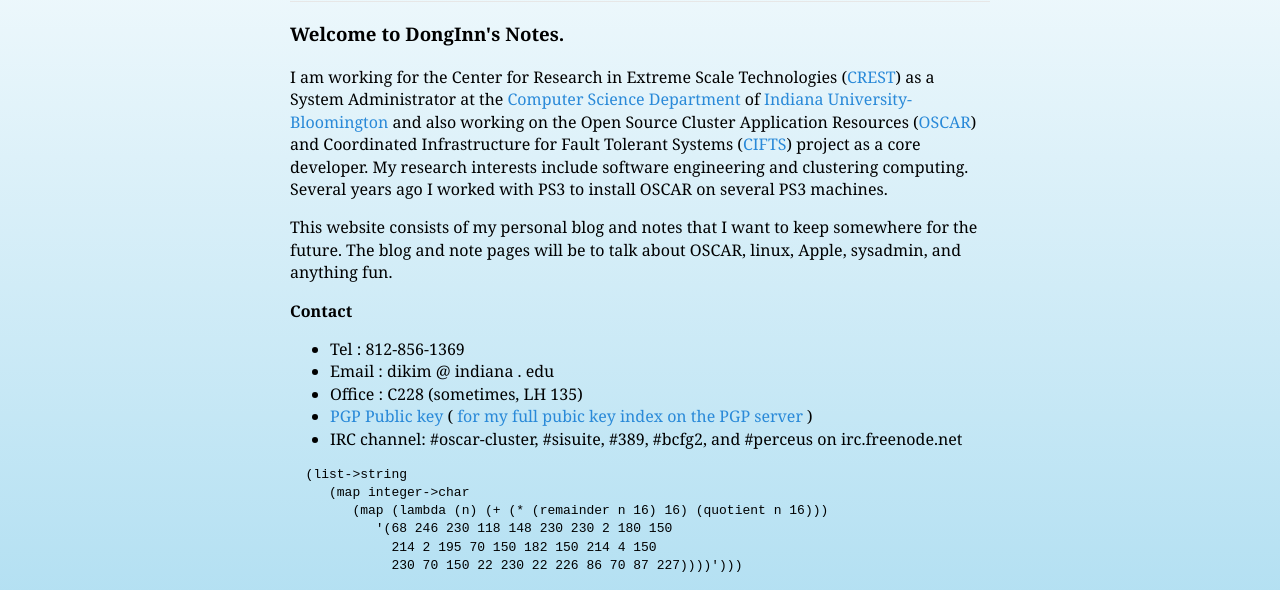
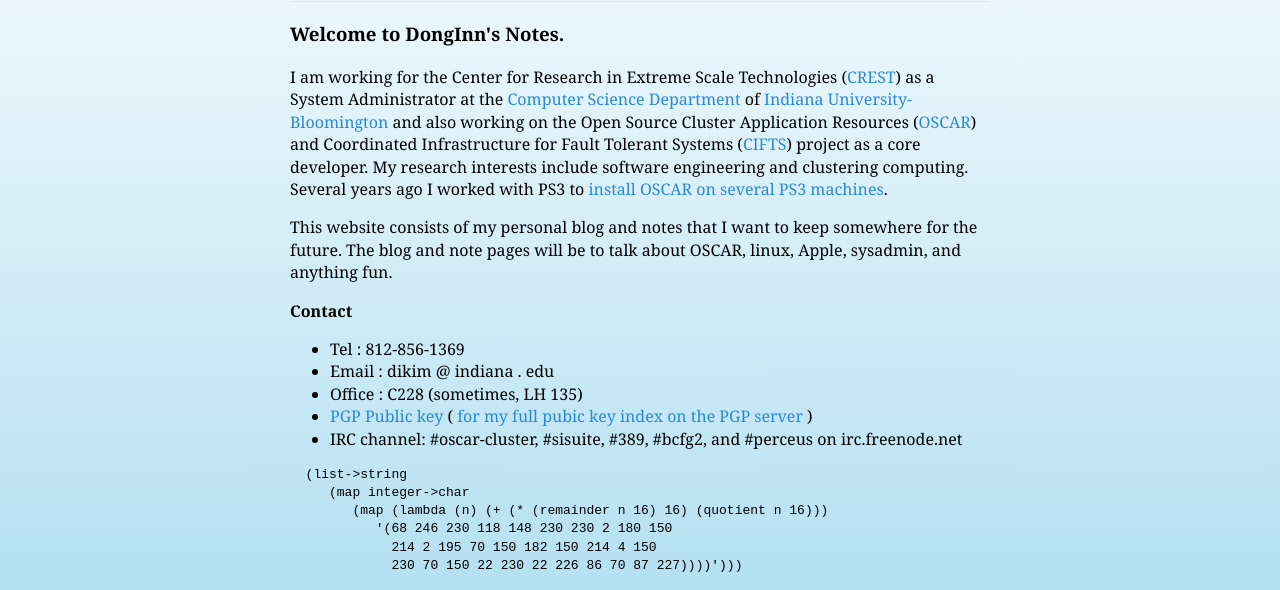
Before and after one commit to dikim33/dikim33.github.io, a Jekyll site: the page built from index.html, in a window 1280 px wide, cut to the strip 192-782 px from the top of the page. Built offline with Jekyll 4.4.1, drawn with Linux system fonts in a browser that asks for light colours; part of the change alters nothing that is shown.

```diff
--- a/index.html
+++ b/index.html
@@ -13,8 +13,8 @@ Cluster Application Resources (<a
 href="http://oscar.openclustergroup.org/">OSCAR</a>) and Coordinated Infrastructure for Fault Tolerant Systems (<a
 href="http://www.mcs.anl.gov/research/cifts/">CIFTS</a>) project as a core
 developer. My research interests include software engineering and clustering
-computing. Several years ago I worked with PS3 to install OSCAR on several PS3
-machines.</p>
+computing. Several years ago I worked with PS3 to <a href="/linux/2008/04/29/install_oscar_on_ps3">install OSCAR on several PS3
+  machines</a>.</p>
 
 <p>This website consists of my personal blog and notes that I want to keep
   somewhere for the future. The blog and note pages will be to talk about
```
